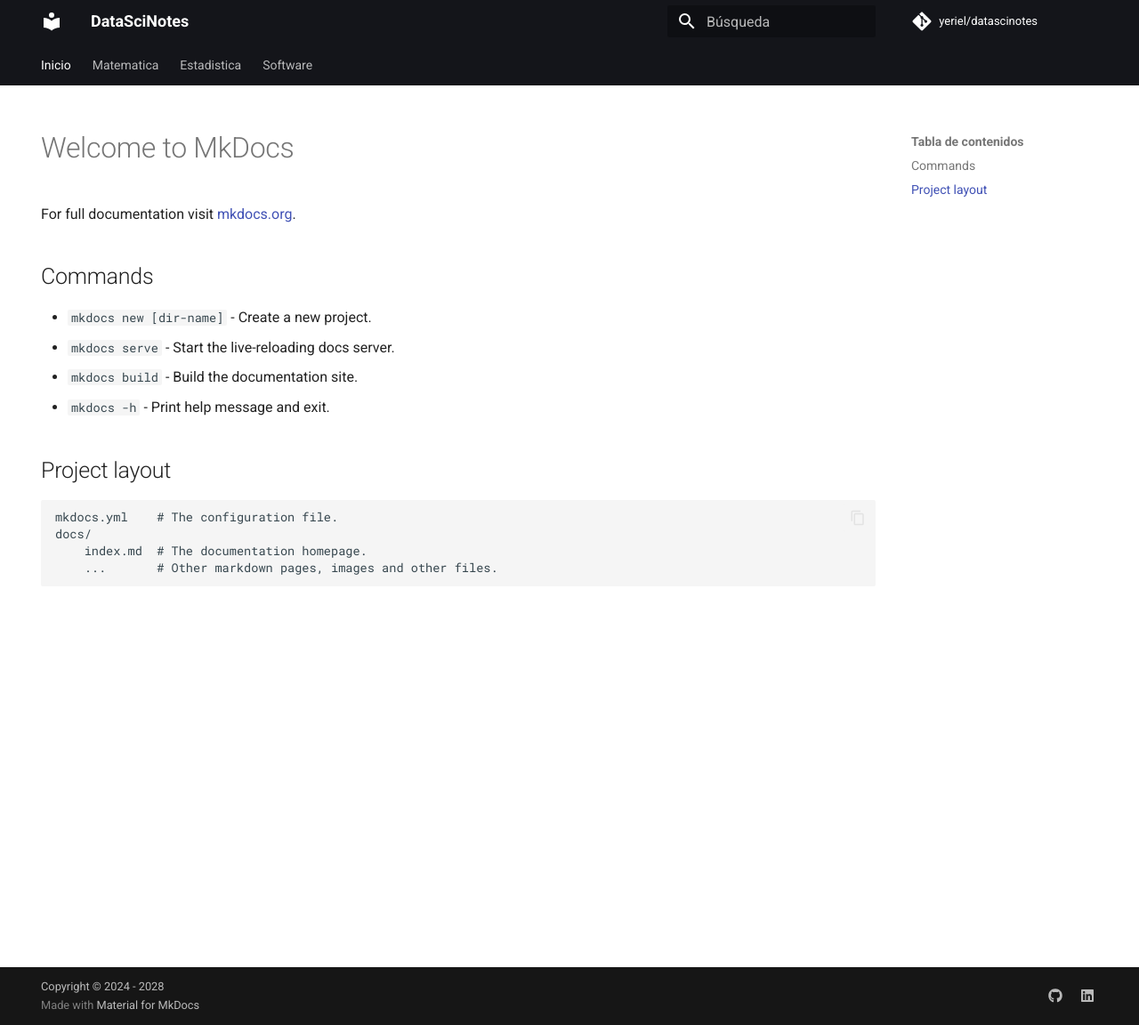
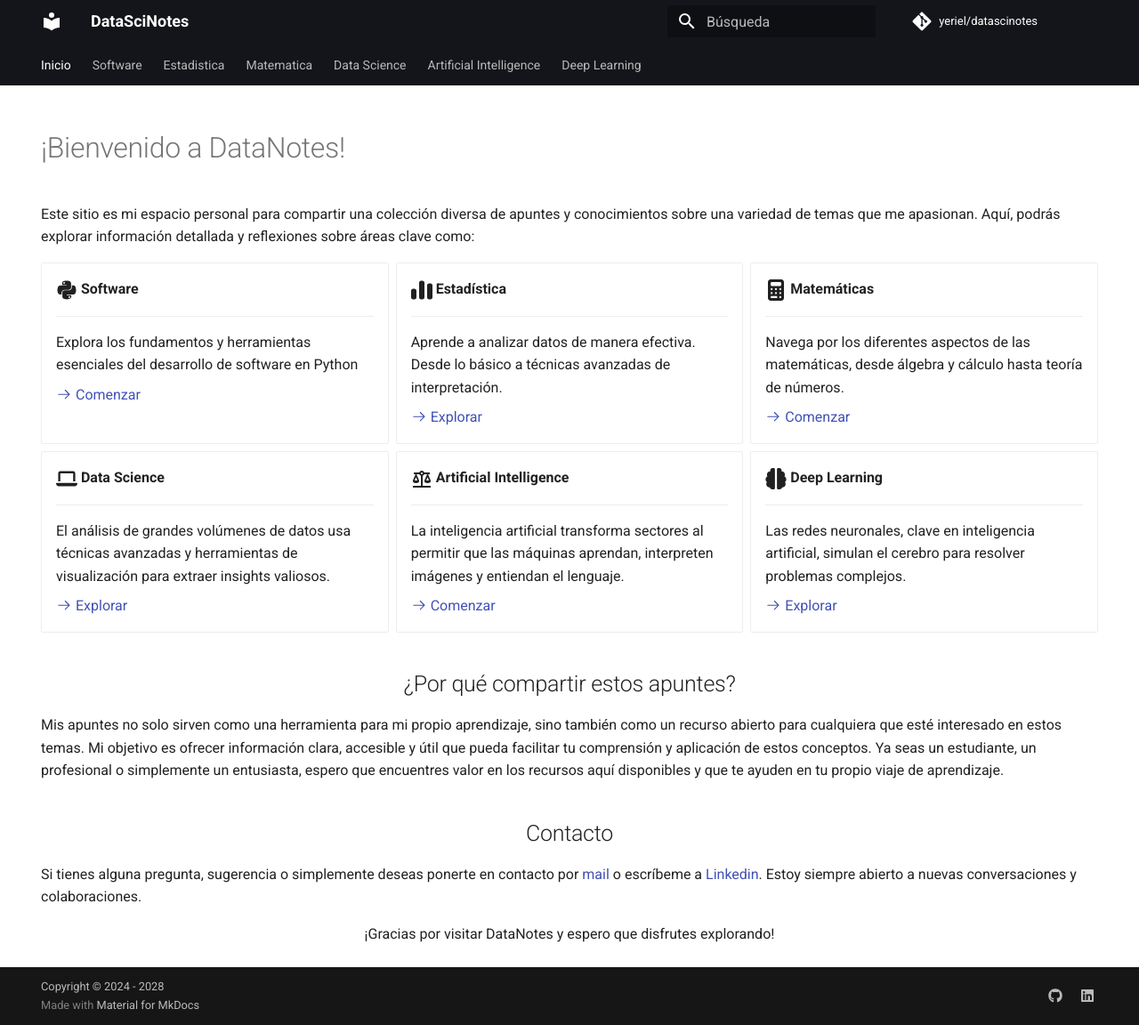
Before and after one commit to yeriel/datanotes, an MkDocs documentation site: the page built from docs/index.md, in a window 1280 px wide and 1152 px high. Shown: the whole window at 89% size. Built offline with MkDocs 1.6.1 and Material for MkDocs 9.7.7, drawn with Linux system fonts in a browser that asks for light colours; comment, search, counter and statistics services are not loaded.

Commit message:
add new section

```diff
--- a/docs/index.md
+++ b/docs/index.md
@@ -1,23 +1,73 @@
 ---
+
 title: Inicio
 hide:
   - navigation
+  - toc
 ---
 
-# Welcome to MkDocs
+# ¡Bienvenido a DataNotes!
 
-For full documentation visit [mkdocs.org](https://www.mkdocs.org).
+Este sitio es mi espacio personal para compartir una colección diversa de apuntes y conocimientos sobre una variedad de temas que me apasionan. Aquí, podrás explorar información detallada y reflexiones sobre áreas clave como:
 
-## Commands
+<div class="grid cards" markdown>
 
-* `mkdocs new [dir-name]` - Create a new project.
-* `mkdocs serve` - Start the live-reloading docs server.
-* `mkdocs build` - Build the documentation site.
-* `mkdocs -h` - Print help message and exit.
+-   :fontawesome-brands-python:{ .lg .middle } __Software__
 
-## Project layout
+    ---
 
-    mkdocs.yml    # The configuration file.
-    docs/
-        index.md  # The documentation homepage.
-        ...       # Other markdown pages, images and other files.
+    Explora los fundamentos y herramientas esenciales del desarrollo de software en Python
+
+    [:octicons-arrow-right-24: Comenzar](software/python.md)
+
+-   :fontawesome-solid-chart-simple:{ .lg .middle } __Estadística__
+
+    ---
+
+    Aprende a analizar datos de manera efectiva. Desde lo básico a técnicas avanzadas de interpretación.
+
+    [:octicons-arrow-right-24: Explorar](statistics/descriptiva.md)
+
+-   :fontawesome-solid-calculator:{ .lg .middle } __Matemáticas__
+
+    ---
+
+    Navega por los diferentes aspectos de las matemáticas, desde álgebra y cálculo hasta teoría de números.
+
+    [:octicons-arrow-right-24: Comenzar](math/algebra_lineal.md)
+
+-   :fontawesome-solid-laptop:{ .lg .middle } __Data Science__
+
+    ---
+
+    El análisis de grandes volúmenes de datos usa técnicas avanzadas y herramientas de visualización para extraer insights valiosos.
+
+    [:octicons-arrow-right-24: Explorar](ds/ciencia_de_datos.md)
+
+-   :material-scale-balance:{ .lg .middle } __Artificial Intelligence__
+
+    ---
+
+    La inteligencia artificial transforma sectores al permitir que las máquinas aprendan, interpreten imágenes y entiendan el lenguaje.
+
+    [:octicons-arrow-right-24: Comenzar](ai/agentes.md)
+
+-   :fontawesome-solid-brain:{ .lg .middle } __Deep Learning__
+
+    ---
+
+    Las redes neuronales, clave en inteligencia artificial, simulan el cerebro para resolver problemas complejos.
+
+    [:octicons-arrow-right-24: Explorar](dl/redes_neuronales.md)
+
+</div>
+
+## <div style="text-align: center;">¿Por qué compartir estos apuntes?</div>
+
+Mis apuntes no solo sirven como una herramienta para mi propio aprendizaje, sino también como un recurso abierto para cualquiera que esté interesado en estos temas. Mi objetivo es ofrecer información clara, accesible y útil que pueda facilitar tu comprensión y aplicación de estos conceptos. Ya seas un estudiante, un profesional o simplemente un entusiasta, espero que encuentres valor en los recursos aquí disponibles y que te ayuden en tu propio viaje de aprendizaje.
+
+## <div style="text-align: center;">Contacto</div>
+
+Si tienes alguna pregunta, sugerencia o simplemente deseas ponerte en contacto por [mail](mailto:yeriel.paz@sansano.usm.cl) o escríbeme a [Linkedin](https://www.linkedin.com/in/yeriel-paz/). Estoy siempre abierto a nuevas conversaciones y colaboraciones.
+
+<div style="text-align: center;">¡Gracias por visitar DataNotes y espero que disfrutes explorando!</div>
--- a/mkdocs.yml
+++ b/mkdocs.yml
@@ -46,12 +46,22 @@ theme:
 nav:
   - Inicio:
     - index.md
+  - Software:
+    - software/python.md
+  - Estadistica:
+    - statistics/descriptiva.md
+    - statistics/probabilidades.md
   - Matematica:
     - math/algebra_lineal.md
-  - Estadistica:
-    - statistics/descriptiva.md
-  - Software:
-    - software/python.md
+  - Data Science:
+    - ds/ciencia_de_datos.md
+  - Artificial Intelligence:
+    - ai/agentes.md
+  - Deep Learning:
+    - dl/redes_neuronales.md
+
+
+
 
 copyright: Copyright &copy; 2024 - 2028
 
```
Also changed, not shown: docs/ai/agentes.md (added), docs/dl/redes_neuronales.md (added), docs/ds/ciencia_de_datos.md (added), docs/statistics/probabilidades.md (added).
